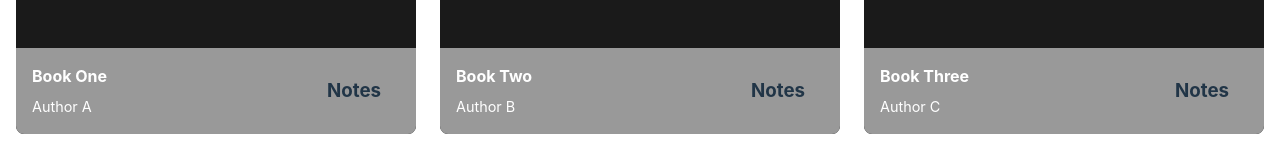
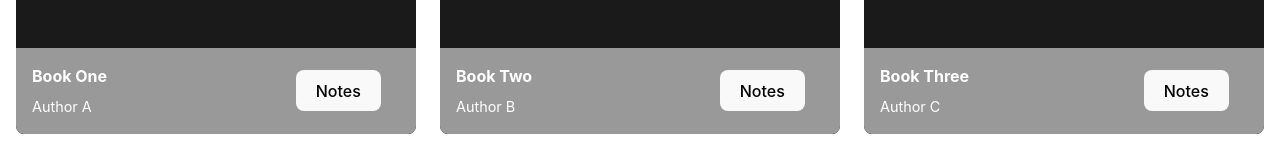
Before and after one commit to CamdenKitowski/great_reads, a React (Vite) app in the folder frontend/: page / in a window 1280 px wide. Shown: the part 640-797 px from the top of the page. Built offline with nearby package versions, Linux system fonts and the light colour scheme.

Commit message:
added Notes

```diff
--- a/frontend/src/components/BookCard.jsx
+++ b/frontend/src/components/BookCard.jsx
@@ -17,10 +17,9 @@ function BookCard({ book }) {
                     <p>{book.author}</p>
                 </div>
                 <div className="book-notes">
-                    <h3>Notes</h3>
+                    <button>Notes</button>
                 </div>
             </div>
-
         </div>
     );
 }
```
Also changed, not shown: frontend/src/pages/Notes.jsx (added, +10 -0 lines), frontend/src/css/Notes.css (added).
